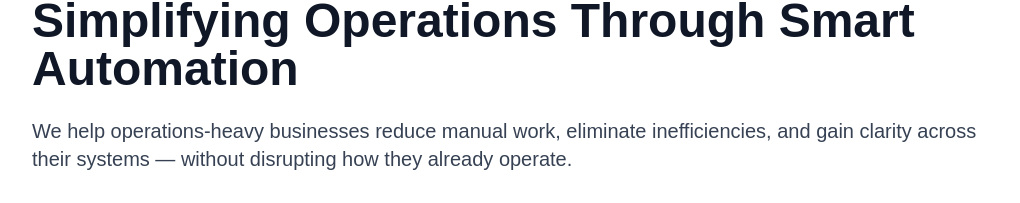
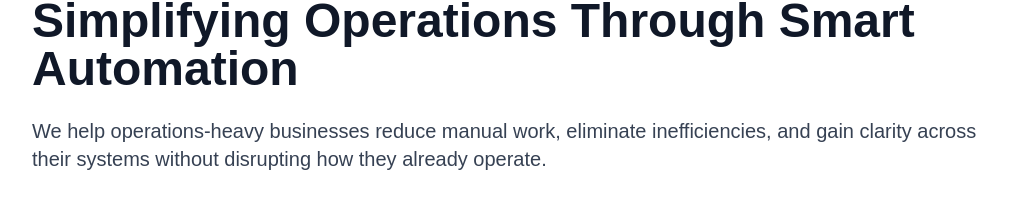
Before and after one commit to loocpooga/pauga-automations-site, a Next.js app: page / in a window 1280 px wide. Shown: the part 99-302 px from the top of the page, without its empty margins (120-1140 px from the left). Built offline with nearby package versions, Linux system fonts and the light colour scheme.

Commit message:
Get rid of the hyphen in the first text box

```diff
--- a/app/page.tsx
+++ b/app/page.tsx
@@ -7,7 +7,7 @@ export default function Home() {
         </h1>
         <p className="text-lg md:text-xl text-gray-700 mb-8">
           We help operations-heavy businesses reduce manual work, eliminate
-          inefficiencies, and gain clarity across their systems — without
+          inefficiencies, and gain clarity across their systems without
           disrupting how they already operate.
         </p>
 
```
